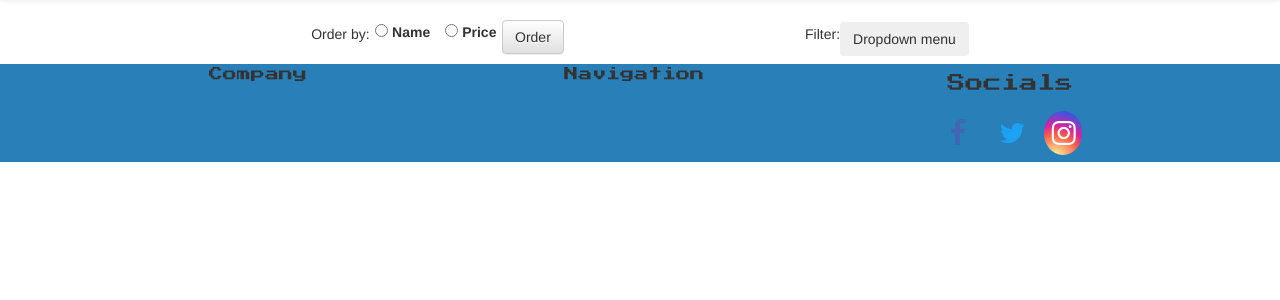
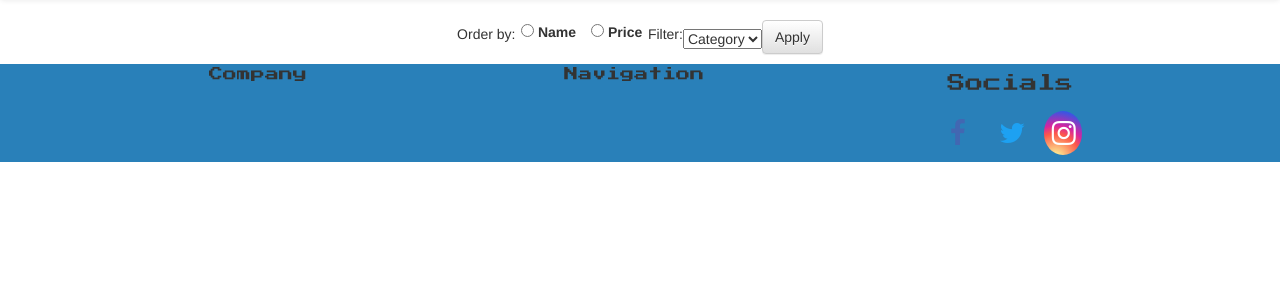
Before and after one commit to MikaelMani99/RU_vln2, a Django app: template Project/templates/captain/search_page.html in a window 1280 px wide. Shown: the part 185-485 px from the top of the page. Run offline with Django 3.2, Linux system fonts and the light colour scheme; the template is opened without the code that fills it: values that come from a table or form of the project are taken from there, others are empty; some libraries are stand-ins or nearby versions.

Commit message:
Fixed order by, added filter by category

```diff
--- a/Project/captain_console/forms.py
+++ b/Project/captain_console/forms.py
@@ -1,11 +1,19 @@
 from django import forms
+from captain_console.models import ProductCategory
 
 ORDER = [
     ('name', 'Name'),
     ('price', 'Price'),
     ]
-class CHOICES(forms.Form):
+
+class OrderFilter(forms.Form):
+    categories = ProductCategory.objects.all()
+    filter_choices = [(str(c.id), c.name) for c in categories]
+    filter_choices.insert(0, ('0', 'Category'))
+
     ORDER = forms.CharField(widget=forms.RadioSelect(choices=ORDER))
+    FILTER = forms.CharField(widget=forms.Select(choices=filter_choices))
+
     class Media:
         css = {
             'all': ('main.css',)
--- a/Project/templates/captain/search_page.html
+++ b/Project/templates/captain/search_page.html
@@ -3,29 +3,25 @@
 {% block extra %}
     <div class="container_centered">
         <div class="order_filter">
+            <form class="form-inline" method='POST' action="" enctype='multipart/form-data'>
                 <div class="order_filter">
                     <p>Order by:</p>
                 </div>
-            <form class="form-inline" method='POST' action="" enctype='multipart/form-data'>
+                <div class="order_filter">
                     {% csrf_token %}
                     {{form.ORDER}}
-                <button type="submit" class="btn btn-default">Order</button>
-            </form>
                 </div>
-        <div class="order_filter">
                 <div class="order_filter">
                     <p>Filter:</p>
                 </div>
-            <div class="dropdown">
-                <button class="btn btn-secondary dropdown-toggle" type="button" id="dropdownMenuButton" data-toggle="dropdown" aria-haspopup="true" aria-expanded="false">
-                Dropdown menu
-                </button>
-            <div class="dropdown-menu" aria-labelledby="dropdownMenuButton">
-                <a class="dropdown-item" href="#">Action</a>
-                <a class="dropdown-item" href="#">Another action</a>
-                <a class="dropdown-item" href="#">Something else here</a>
+                <div class="order_filter">
+                    {% csrf_token %}
+                    {{form.FILTER}}
+                </div>
+                <button type="submit" class="btn btn-default">Apply</button>
+            </form>
         </div>
         </div>
-        </div>
+
     </div>
 {% endblock %}
```
Also changed, not shown: Project/captain_console/views.py (+20 -17 lines). Lines whose indentation alone changed are shown as unchanged.
